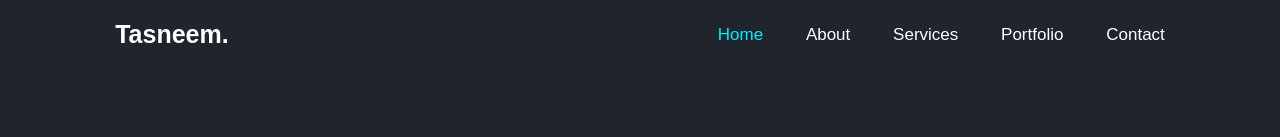
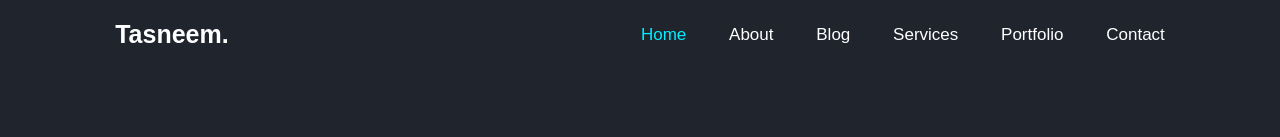
Before and after one commit to Tasneemzaidi/Portfolio, a plain HTML site: page index.html in a window 1280 px wide. Shown: the top 137 px of the page. Drawn offline with nearby package versions, Linux system fonts and the light colour scheme; a web font is replaced by a local one.

Commit message:
blog link added

```diff
--- a/index.html
+++ b/index.html
@@ -26,6 +26,7 @@
 
 				<a href="#home" class="active">Home</a>
 				<a href="#about">About</a>
+				<a href="https://tasneem-blog.000webhostapp.com/" target="blank">Blog</a>
 				<a href="#services">Services</a>
 				<a href="#portfolio">Portfolio</a>
 				<a href="#contact">Contact</a>
```
